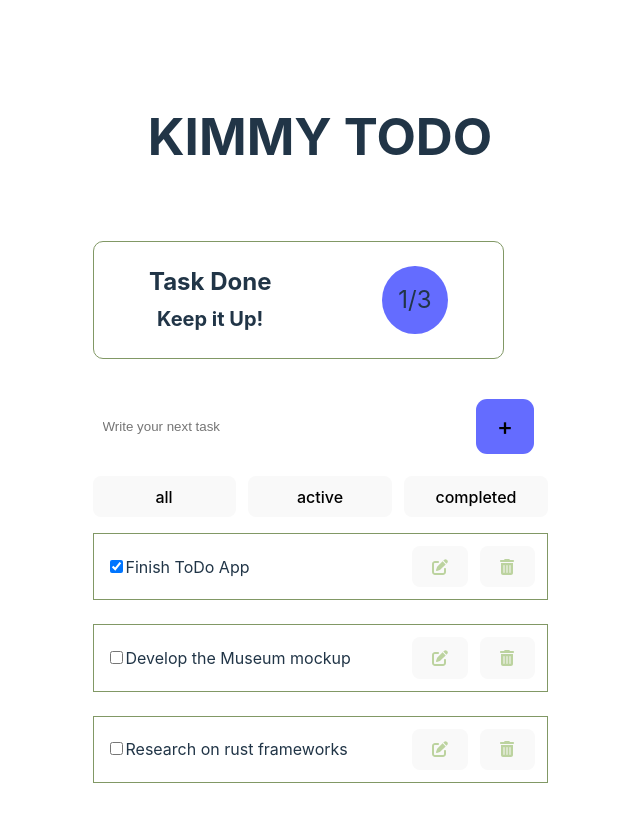
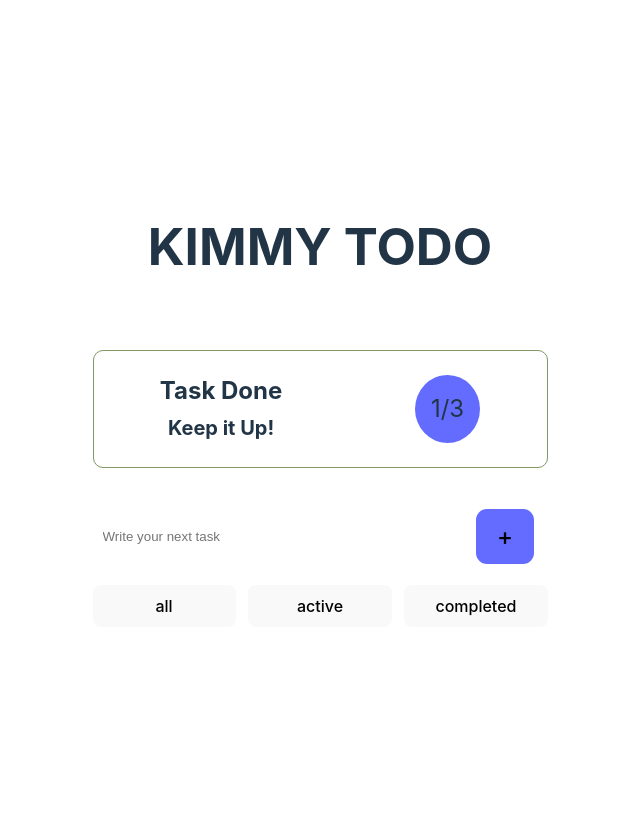
Before and after one commit to wanjikuKim-collab/todo-auth-app, a React (Vite) app: page / in a window 1280 px wide. Shown: the top 822 px of the page, without its empty margins (320-960 px from the left). After the commit the page ends 800 px from the top, so only its background shows below. Built offline with nearby package versions, Linux system fonts and the light colour scheme.

Commit message:
Adding a task

```diff
--- a/package.json
+++ b/package.json
@@ -19,6 +19,7 @@
     "@mantine/hooks": "^7.12.2",
     "@reduxjs/toolkit": "^2.2.7",
     "axios": "^1.7.7",
+    "nanoid": "^5.0.7",
     "react": "^18.3.1",
     "react-dom": "^18.3.1",
     "react-redux": "^9.1.2"
--- a/src/App.jsx
+++ b/src/App.jsx
@@ -4,24 +4,54 @@ import AddToDo from "./components/AddToDo.jsx";
 import TodoItem from "./components/ToDoItem.jsx";
 import ToDoHero from "./components/ToDoHero.jsx";
 import Show from "./components/Show.jsx";
+import {nanoid} from "nanoid";
 
 function App() {
+  const[tasks, setTasks] = useState([])
+  // let task = [
+  //   {
+  //     id: 0,
+  //     name: "Finish ToDo App",
+  //     completed: true,
+  //   },
+  //   {
+  //     id: 1,
+  //     name: "Develop the Museum mockup",
+  //     completed: false,
+  //   },
+  //   {
+  //     id: 2,
+  //     name: "Research on rust frameworks",
+  //     completed: false,
+  //   },
+  // ];
+
+  function addTask(name){
+    const newTask = { id:"id", name, completed: false};
+    setTasks([...tasks, newTask])
+    }
+
   return (
     <>
       <div className="app">
         <h1 className="title">KIMMY TODO</h1>
         <ToDoHero />
-        <AddToDo />
+        <AddToDo addTask={addTask}/>
         {/* filters the list */}
         <div className="filters">
           <Show filter="all" bool="true" />
-          <Show filter="active" bool='false'/>
-          <Show filter="completed" bool='false' />
+          <Show filter="active" bool="false" />
+          <Show filter="completed" bool="false" />
         </div>
         <ul role="list" className="todo_list" aria-labelledby="list-heading">
-          <TodoItem task="Finish ToDo App" bool={true}/>
-          <TodoItem task="Develop the Museum mockup" />
-          <TodoItem task="Research on rust frameworks" />
+          {tasks?.map((task) => (
+            <TodoItem
+              key={task.id}
+              id={task.id}
+              task={task.name}
+              completed={task.completed}
+            />
+          ))}
         </ul>
       </div>
     </>
--- a/src/components/AddToDo.jsx
+++ b/src/components/AddToDo.jsx
@@ -1,19 +1,31 @@
-import React, { useState } from 'react'
+import React, { useState } from "react";
 
-function AddToDo() {
-  const[text, setText] = useState('');
+function AddToDo({addTask}) {
+  const[input, setInput] = useState('');
 
-  function handleSubmit(e){
+  function handleSubmit(e) {
     e.preventDefault();
-
+    addTask(input);
+    setInput("")
   }
 
+  function handleChange(e) {
+    setInput(e.target.value)
+  }
   return (
     <form onSubmit={handleSubmit}>
-      <input type="text" name='task' value={text} placeholder='Write your next task' className='input'/>
-      <button type='submit'>+</button>
+      <input
+        className="input"
+        type="text"
+        name="task"
+        id="new-todo"
+        value={input}
+        placeholder="Write your next task"
+        onChange={handleChange}
+      />
+      <button type="submit">+</button>
     </form>
-  )
+  );
 }
 
-export default AddToDo
+export default AddToDo;
--- a/src/components/Show.jsx
+++ b/src/components/Show.jsx
@@ -1,10 +1,14 @@
 import React from "react";
 
 function Show({ filter, bool }) {
+  function onclick(){
+    alert('hi')
+  }
   return (
-    <button type="button" aria-pressed={bool}>
+    <button onClick={onclick} type="button" aria-pressed={bool}>
       <span className="visually-hidden">Show </span>
-      {filter} <span className="visually-hidden">tasks</span>
+      <span>{filter} </span>
+      <span className="visually-hidden">tasks</span>
     </button>
   );
 }
--- a/src/components/ToDoItem.jsx
+++ b/src/components/ToDoItem.jsx
@@ -3,22 +3,27 @@ import { FontAwesomeIcon } from "@fortawesome/react-fontawesome";
 import { faTrashCan, faPenToSquare } from "@fortawesome/free-solid-svg-icons";
 
 // An item on the todo list
-function ToDoItem({ task, bool }) {
+function ToDoItem({ task, completed, id }) {
   return (
     <li className="todo_item">
       <div>
-        <input type="checkbox" name="todo" id="todo" defaultChecked={bool} />
-        <label className="todo-label" htmlFor="todo">
+        <input
+          type="checkbox"
+          name={id}
+          id={id}
+          defaultChecked={completed}
+        />
+        <label className="todo-label" htmlFor={id}>
           {task}
         </label>
       </div>
       <div className="btn-group">
         <button className="btn">
-          <span className="visually-hidden">Edit</span>
+          <span className="visually-hidden">{task}</span>
           <FontAwesomeIcon icon={faPenToSquare} />{" "}
         </button>
         <button className="btn">
-          <span className="visually-hidden">Delete</span>
+          <span className="visually-hidden">{task}</span>
           <FontAwesomeIcon icon={faTrashCan} />{" "}
         </button>
       </div>
--- a/src/index.css
+++ b/src/index.css
@@ -69,7 +69,6 @@ button:focus-visible {
   display: flex;
   align-items: center;
   justify-content: space-around;
-  width: 90%;
   border: 1px solid #819865;
   border-radius: 10px;
   max-width: 455px;
```
Also changed, not shown: 1 other file (tests, documents, lock files or other folders).
